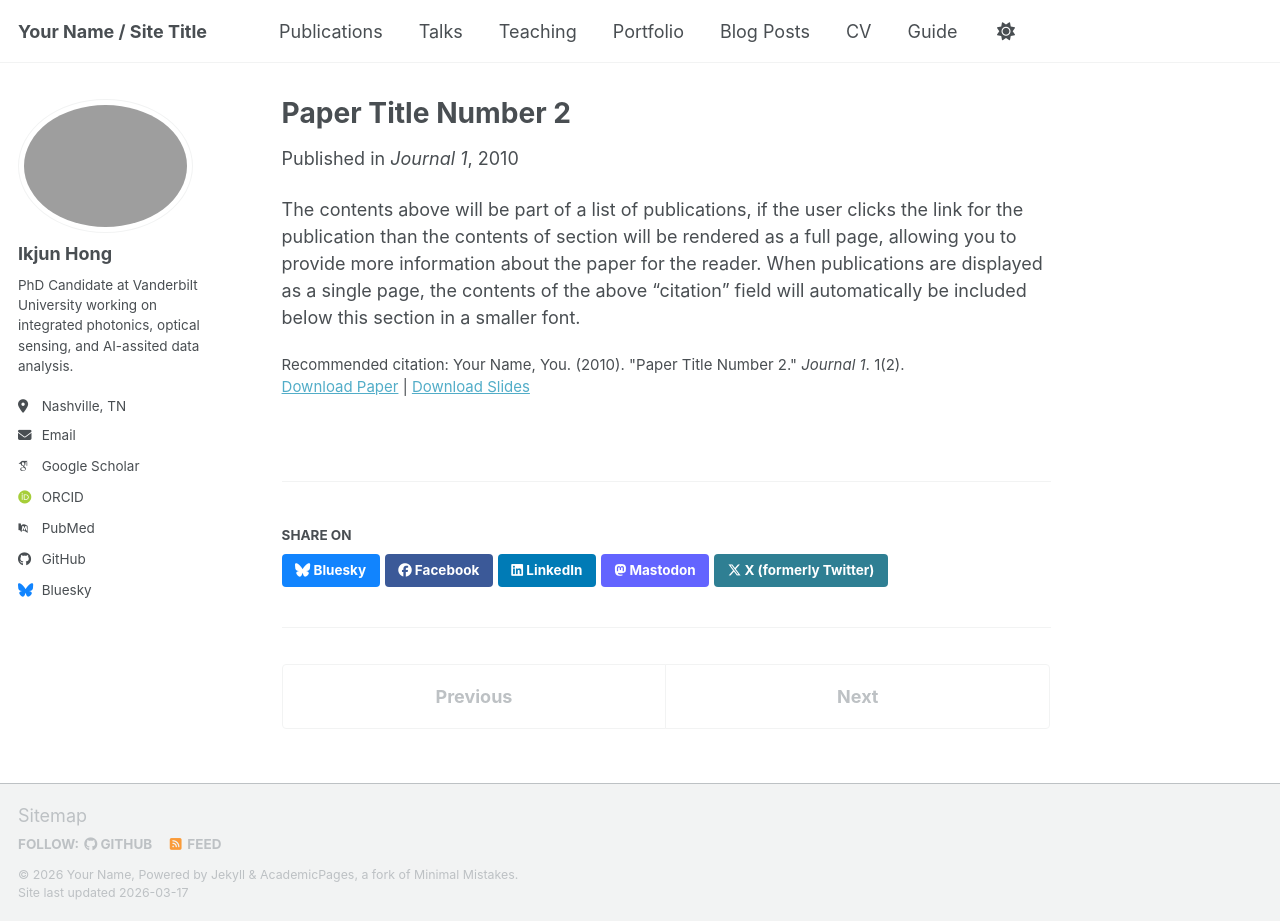
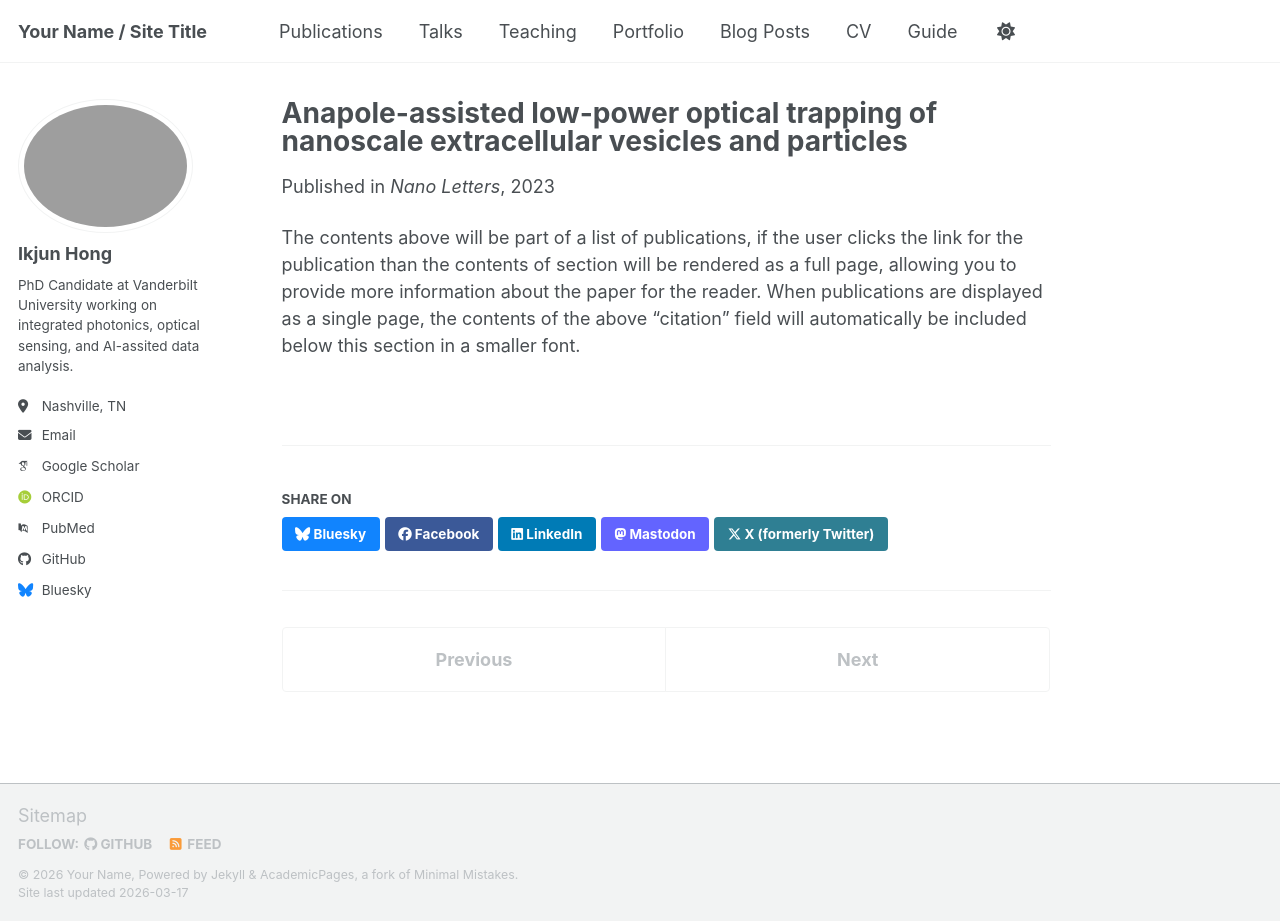
Before and after one commit to IkjunHong-beep/ikjunhong-beep.github.io, a Jekyll site: the page built from _publications/2010-10-01-paper-title-number-2.md, in a window 1280 px wide and 921 px high. Built offline with Jekyll 4.4.1, drawn with Linux system fonts in a browser that asks for light colours; some web fonts are replaced; a script bundle is joined from its source files by our own code; library files that are not in the unit come from our copies.

Commit message:
Update 2010-10-01-paper-title-number-2.md

```diff
--- a/_publications/2010-10-01-paper-title-number-2.md
+++ b/_publications/2010-10-01-paper-title-number-2.md
@@ -1,14 +1,14 @@
 ---
-title: "Paper Title Number 2"
+title: "Anapole-assisted low-power optical trapping of nanoscale extracellular vesicles and particles"
 collection: publications
 category: manuscripts
-permalink: /publication/2010-10-01-paper-title-number-2
-excerpt: 'This paper is about the number 2. The number 3 is left for future work.'
-date: 2010-10-01
-venue: 'Journal 1'
-slidesurl: 'https://academicpages.github.io/files/slides2.pdf'
-paperurl: 'https://academicpages.github.io/files/paper2.pdf'
-citation: 'Your Name, You. (2010). &quot;Paper Title Number 2.&quot; <i>Journal 1</i>. 1(2).'
+permalink: /publication/2009-10-01-paper-title-number-1
+excerpt: 'In this paper, we demonstrate nanoscale particle (~35 nm) trapping using near-field enhancement arising from a distributed Bragg reflector layer.'
+date: 2023-08-08
+venue: 'Nano Letters'
+#slidesurl: 'https://academicpages.github.io/files/slides1.pdf'
+#paperurl: 'https://academicpages.github.io/files/paper1.pdf'
+#bibtexurl: 'https://academicpages.github.io/files/bibtex1.bib'
+#citation: 'Your Name, You. (2009). &quot;Paper Title Number 1.&quot; <i>Journal 1</i>. 1(1).'
 ---
-
 The contents above will be part of a list of publications, if the user clicks the link for the publication than the contents of section will be rendered as a full page, allowing you to provide more information about the paper for the reader. When publications are displayed as a single page, the contents of the above "citation" field will automatically be included below this section in a smaller font.
```
